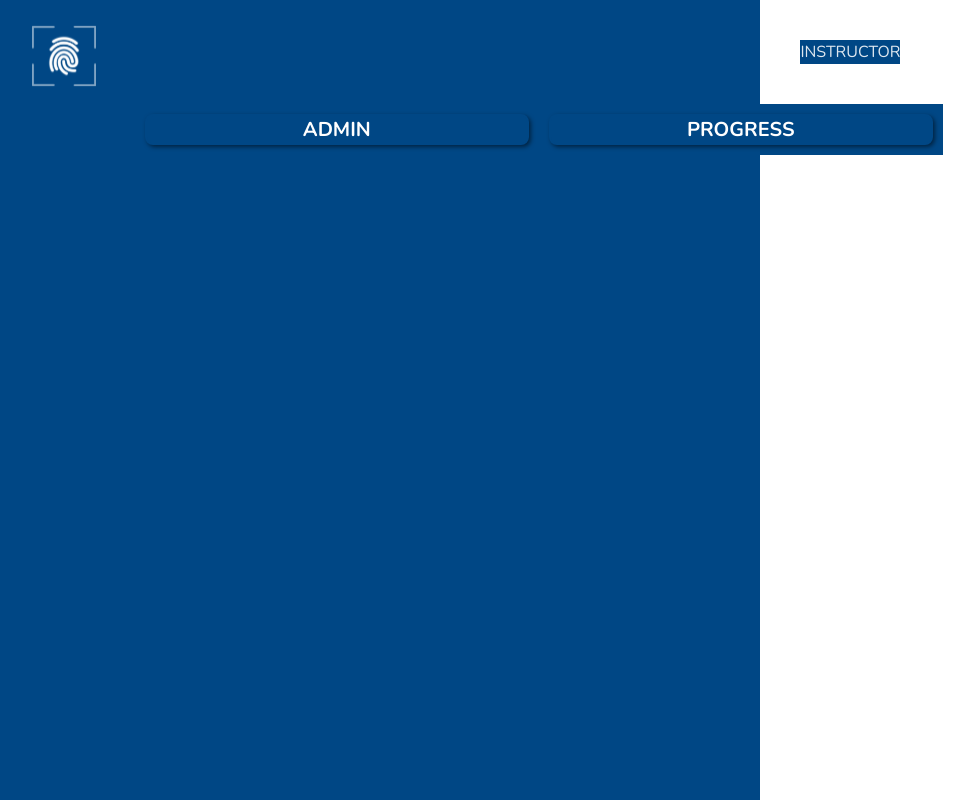
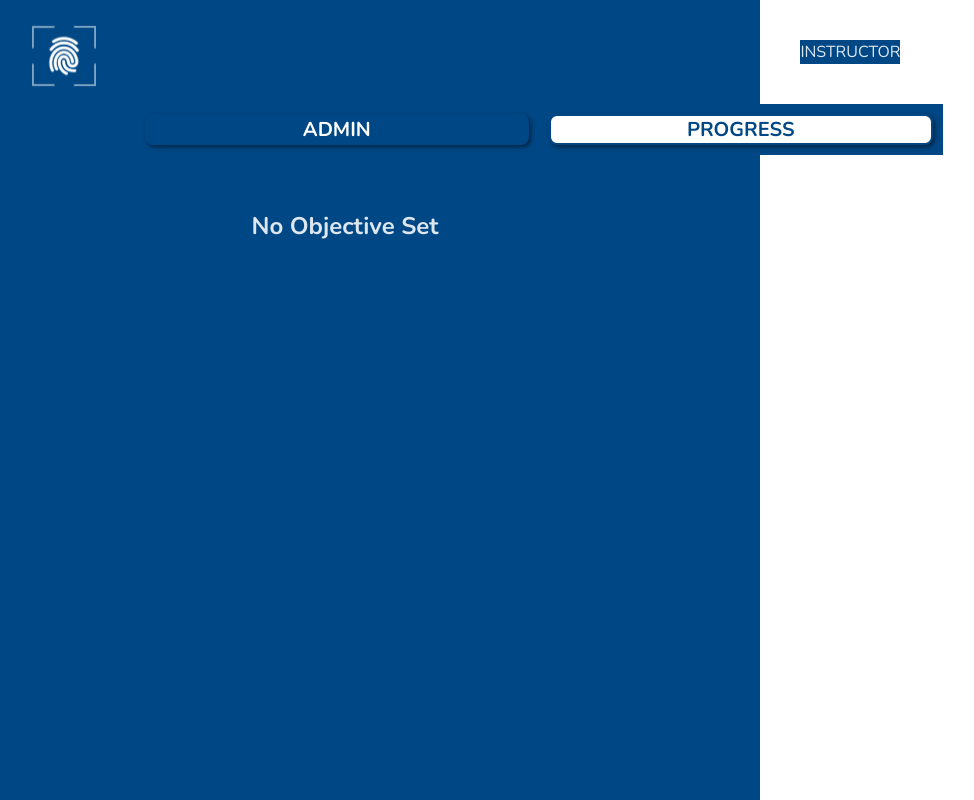
Before and after one commit to god-father69/FMI-project1, a React (Vite) app: page /instructer in a window 1280 px wide. Shown: the whole page, without its empty margins (70-1044 px from the left). Built offline with nearby package versions, Linux system fonts and the light colour scheme.

Commit message:
final me

```diff
--- a/src/components/InstructorParent.jsx
+++ b/src/components/InstructorParent.jsx
@@ -8,7 +8,7 @@ import ObjectiveBox1 from "./progress/ObjectiveBox1";
 import OverallProg from "./progress/OverallProg";
 import ScavHuntUploads01 from "./ScavHuntUploads01";
 export default function InstructorParent() {
-  const [adminClicked, setadminClicked] = useState(0);
+  const [adminClicked, setadminClicked] = useState(2);
   const [objCount, setobjCount] = useState(0);
   console.log(objCount, "setobjCount");
   const adminClick = (e) => {
@@ -16,7 +16,7 @@ export default function InstructorParent() {
     setadminClicked(e);
   };
   return (
-    <div style={{ background: "#004785" }}>
+    <div style={{ background: "#004785" ,overflowX:"hidden"}}>
       <div
         className="mainPageContent"
         style={{ position: "fixed", zIndex: "100", background: "#004785" }}
@@ -49,7 +49,7 @@ export default function InstructorParent() {
       </div>
 
       {/* {{adminClicked} && <SetObjective/>} */}
-      <div className="childsss" style={{ overflow: "scroll", zIndex: "-5" }}>
+      <div className="childsss" style={{ overflow: "scroll", zIndex: "-5" ,overflowY:"hidden"}}>
         {adminClicked == 1 && (
           <>
             <hr
--- a/src/components/SetObjective.jsx
+++ b/src/components/SetObjective.jsx
@@ -34,7 +34,7 @@ function SetObjective(props) {
   return (
     <>
     {/* <hr style={{border : "1.5px solid  #fff" , margin : "20px" , position : "absolute" , left :"0" , right:"0" , top:"18vh" }}/> */}
-      <div className="objContainer">
+      <div className="objContainer" >
         <div className="innercont1">
             <div className="btnContainer">
                 <div className="statusbtn">
--- a/src/components/css/ScavHuntUpload.module.css
+++ b/src/components/css/ScavHuntUpload.module.css
@@ -2,6 +2,7 @@
     display: flex;
     flex-direction: column;
     padding: 4vh 6vw;
+    overflow-x: hidden;
 }
 
 .mainHeader {
```
